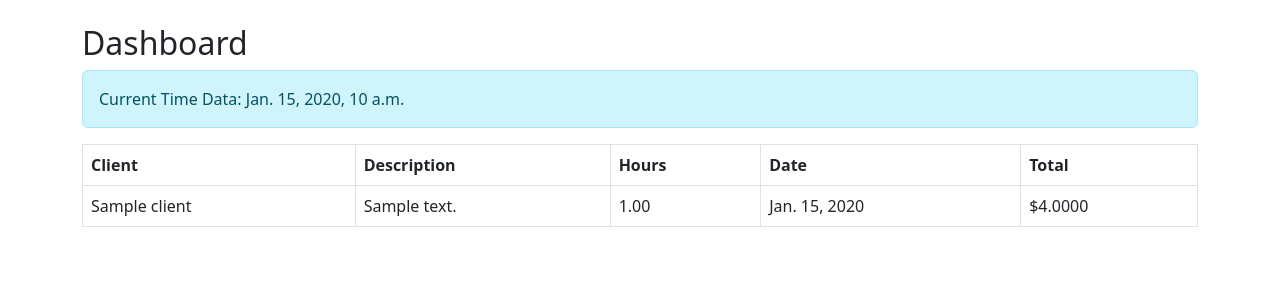
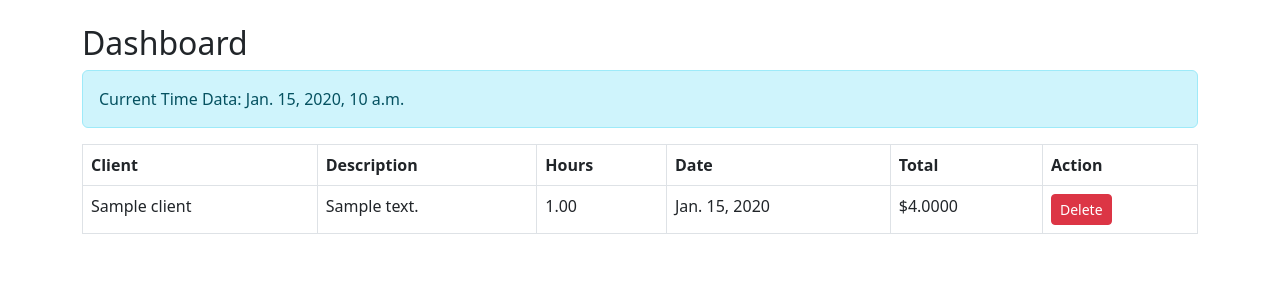
Before and after one commit to knvasquez03/finalprojectKevinVasquez, a Django app: page /dashboard/ in a window 1280 px wide. Shown: the part 56-356 px from the top of the page. Run offline with Django 5.2, Linux system fonts and the light colour scheme; a user stored in the database is signed in; tables that the repository leaves empty hold one stand-in row (values such as "Sample post"); a database or web service that is not in the repository returns one stand-in record (values such as "Sample title"); data that the repository does not hold is empty.

Commit message:
Added bootstrap delete modal to dashboard.html

```diff
--- a/timetracker/templates/timetracker/dashboard.html
+++ b/timetracker/templates/timetracker/dashboard.html
@@ -15,6 +15,7 @@
         <th>Hours</th>
         <th>Date</th>
         <th>Total</th>
+        <th>Action</th>
     </tr>
 
     {% for entry in entries %}
@@ -24,6 +25,37 @@
         <td>{{ entry.hours_worked }}</td>
         <td>{{ entry.date_worked }}</td>
         <td>${{ entry.total_amount }}</td>
+        <td>
+            <button class="btn btn-danger btn-sm" data-bs-toggle="modal" data-bs-target="#deleteModal{{ entry.id }}">
+                Delete
+            </button>
+
+            <div class="modal fade" id="deleteModal{{ entry.id }}" tabindex="-1">
+                <div class="modal-dialog">
+                    <div class="modal-content">
+
+                        <div class="modal-header">
+                            <h5 class="modal-title">Delete Time Entry</h5>
+                            <button type="button" class="btn-close" data-bs-dismiss="modal"></button>
+                        </div>
+
+                        <div class="modal-body">
+                            Are you sure you want to delete this entry for {{ entry.client.name }}?
+                        </div>
+
+                        <div class="modal-footer">
+                            <button type="button" class="btn btn-secondary" data-bs-dismiss="modal">Cancel</button>
+
+                            <form method="post" action="{% url 'delete_entry' entry.id %}">
+                                {% csrf_token %}
+                                <button type="submit" class="btn btn-danger">Delete</button>
+                            </form>
+                        </div>
+
+                    </div>
+                </div>
+            </div>
+        </td>
     </tr>
     {% endfor %}
 </table>
```
